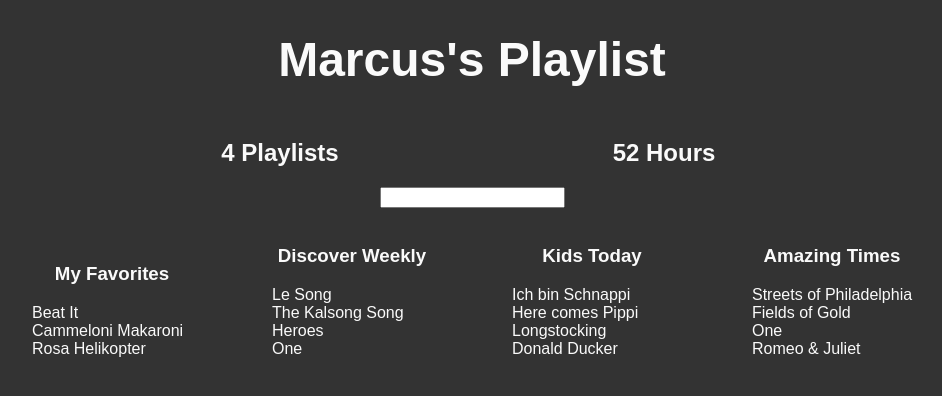
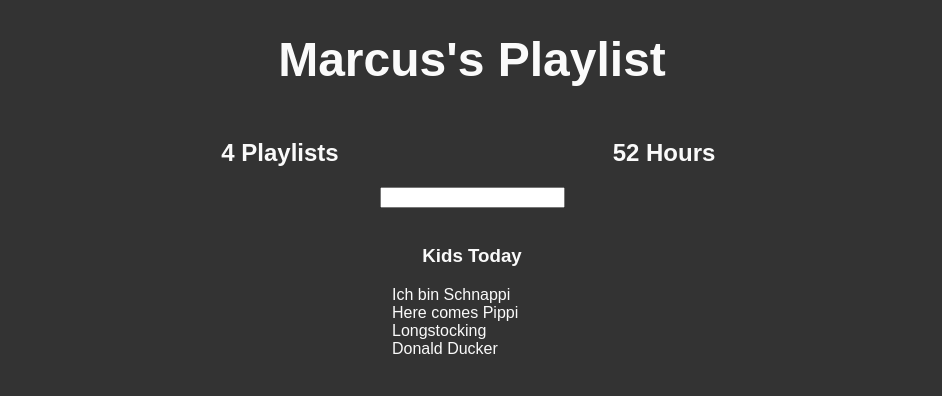
Before and after one commit to marcuskjerner/better-playlists, a React (Create React App) app: page / in a window 1280 px wide. Shown: the top 396 px of the page, without its empty margins (168-1110 px from the left). Built offline with nearby package versions, Linux system fonts and the light colour scheme.

Commit message:
Added Filter Logic for Playlist Components

```diff
--- a/src/App.js
+++ b/src/App.js
@@ -112,7 +112,10 @@ class App extends Component {
 
   constructor() {
     super();
-    this.state = { serverData: {} };
+    this.state = {
+      serverData: {},
+      filterString: ''
+    }
   }
 
   componentDidMount() {
@@ -120,6 +123,10 @@ class App extends Component {
     setTimeout(() => {
       this.setState({ serverData: fakeServerData });
     }, 150);
+    // Fake Filter String input
+    setTimeout(() => {
+      this.setState({ filterString: 'kids' })
+    }, 1000);
 
   }
   render() {
@@ -131,11 +138,21 @@ class App extends Component {
               {this.state.serverData.user.name}'s Playlist
           </h1>
             <PlaylistCounter playlists={this.state.serverData.user.playlists} />
+
             <HoursCounter playlists={this.state.serverData.user.playlists} />
+
             <Filter />
-            {this.state.serverData.user.playlists.map(playlist =>
-              <Playlist playlist={playlist} />
-            )}
+
+            {
+              this.state.serverData.user.playlists
+                .filter(playlist =>
+                  playlist.name.toLowerCase().includes(this.state.filterString.toLowerCase())
+                )
+                .map(playlist =>
+                  <Playlist playlist={playlist} />
+                )
+            }
+
           </div> : <h2 style={defaultStyle}>Loading ...</h2>
         }
       </div>
```
